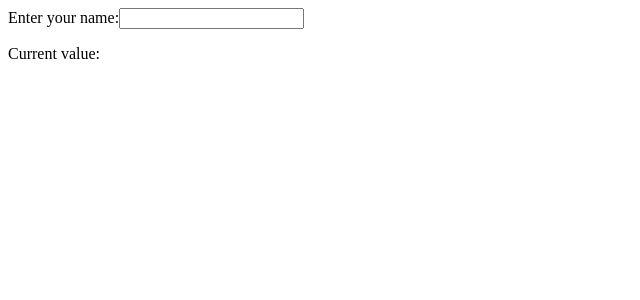
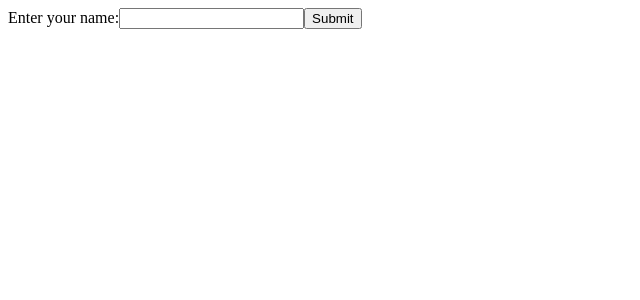
Before and after one commit to thanhpham091790/reactjs, a React (Vite) app in the folder 01-react-tutorial/my-react-app/: page / in a window 1280 px wide. Shown: the top 300 px of the page, without its empty margins (0-640 px from the left). Built offline with nearby package versions, Linux system fonts and the light colour scheme.

Commit message:
You can control the submit action by adding an event handler in the onSubmit attribute for the <form>

```diff
--- a/01-react-tutorial/my-react-app/src/MyForm.jsx
+++ b/01-react-tutorial/my-react-app/src/MyForm.jsx
@@ -8,8 +8,13 @@ function MyForm() {
         setName(event.target.value);
     }
 
+    function submitHandler(event) {
+        event.preventDefault();
+        alert(name);
+    }
+
     return (
-        <form>
+        <form onSubmit={submitHandler}>
             <label htmlFor="name">Enter your name:</label>
             <input
                 type="text"
@@ -17,7 +22,7 @@ function MyForm() {
                 value={name}
                 onChange={changeHandler}
             />
-            <p>Current value: {name}</p>
+            <input type="submit" />
         </form>
     );
 }
```
